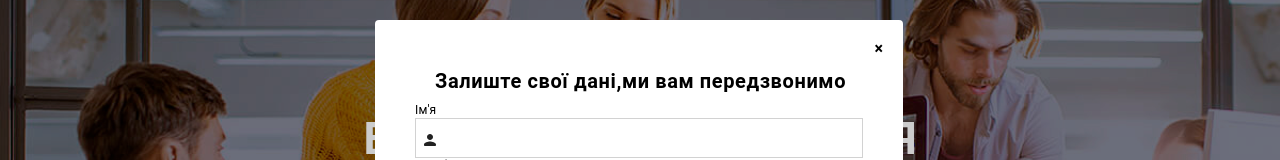
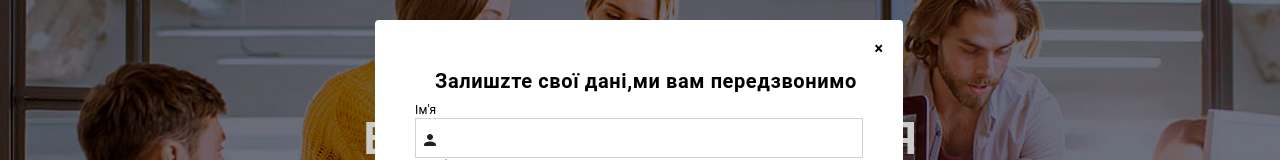
Before and after one commit to DivenokPotap/WEBstudio, a plain HTML site: page index.html in a window 1280 px wide. Both pictures are taken after a click on the link "info@devstudio.com". Shown: the part 180-340 px from the top of the page. Drawn offline with Linux system fonts and the light colour scheme.

Commit message:
Update index.html

```diff
--- a/index.html
+++ b/index.html
@@ -7,6 +7,7 @@
     <title>Мій сайт</title>
     <link rel="stylesheet" href="./style.css">
     <link rel="stylesheet" href="./normalize.css">
+
 </head>
 
 <body>
@@ -17,7 +18,7 @@
                 &times;
             </span>
             <div class="col">
-            <p>Залиште свої дані,ми вам передзвонимо</p>
+            <p>Залишzте свої дані,ми вам передзвонимо</p>
             <p class="sommm">Ім'я</p>
             <input class="chum" type="text" class="input" placeholder="">
             <p>Телефон</p>
@@ -41,7 +42,7 @@
                 <img src="./images/WebStudio.png" alt="logo">
             </div>
 <nav class="c2">
-        <div class="burger">
+    <div class="burger">
         <span></span>
         <span></span>
         <span></span>
@@ -261,7 +262,7 @@
         </div>
 </div>
 </footer>
-    <script src="/index.js"></script>
+<script src="/index.js"></script>
 </body>
 
 </html>
```
